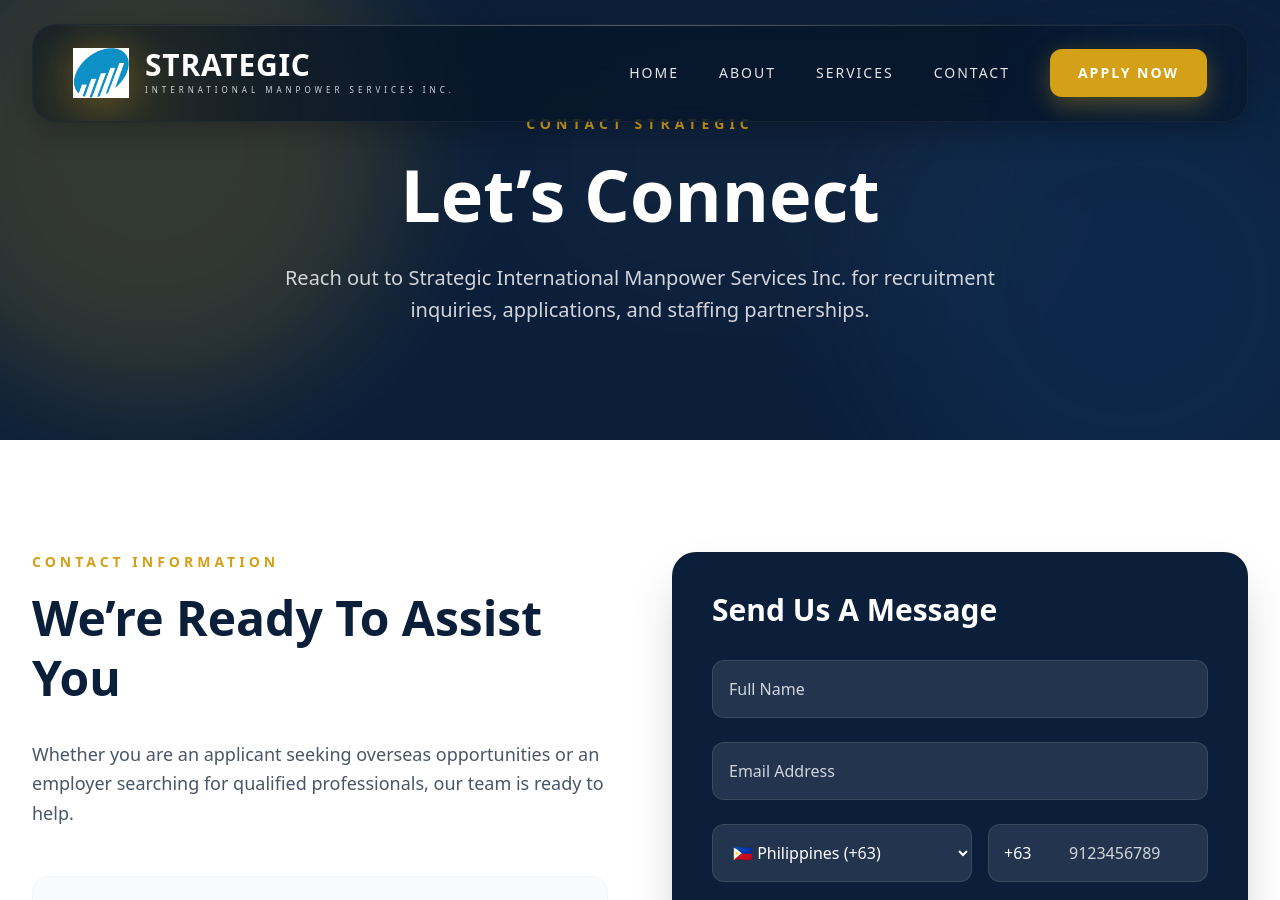
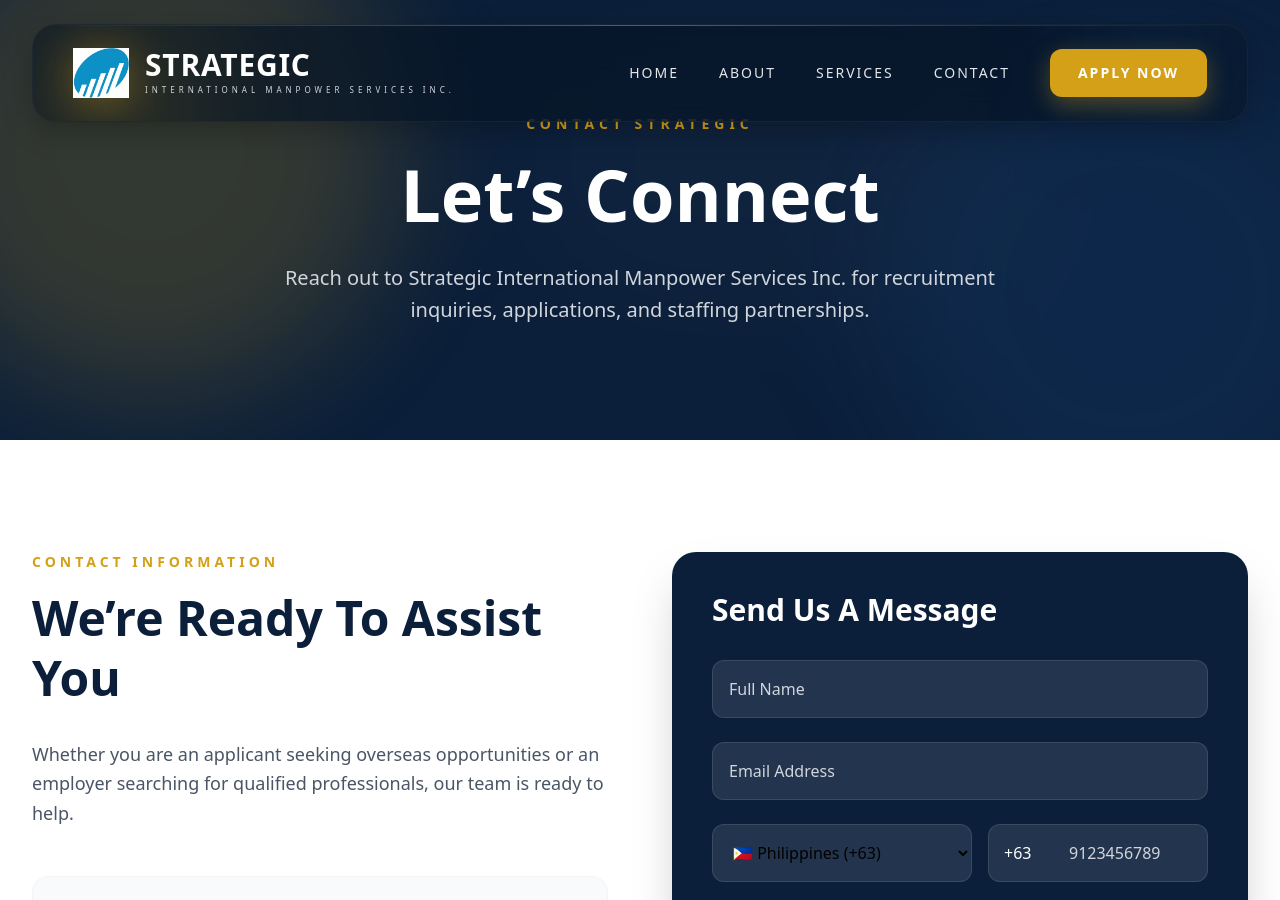
Before and after one commit to applystrategic-lab/strategic-website, a Next.js app: page /contact in a window 1280 px wide. Shown: the top 900 px of the page. Built offline with nearby package versions, Linux system fonts and the light colour scheme; a web font is replaced by a local one.

Commit message:
Change country and country code text

```diff
--- a/app/contact/page.tsx
+++ b/app/contact/page.tsx
@@ -354,7 +354,7 @@ export default function ContactPage() {
                       bg-white/10
                       border
                       border-white/10
-                      text-white
+                      text-black
                       outline-none
                       focus:border-[#D4A017]
                       transition-all
```
